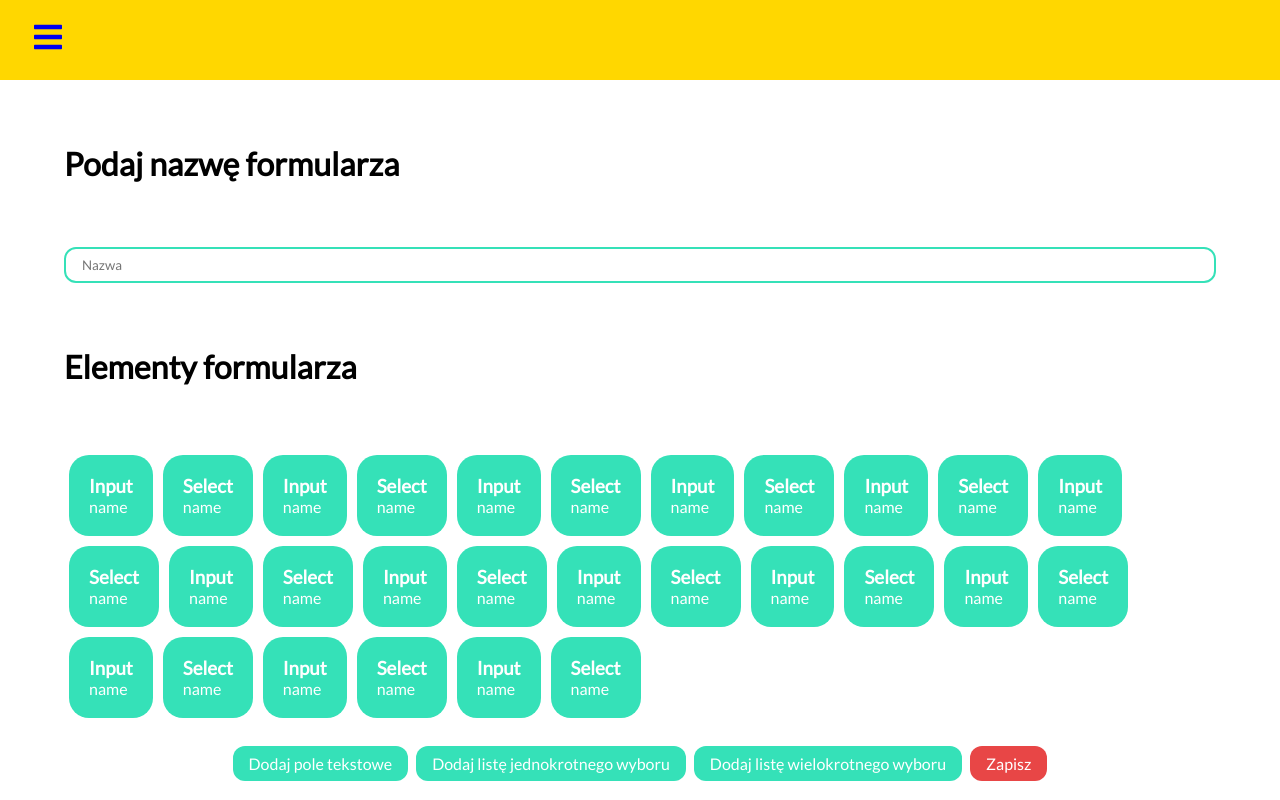
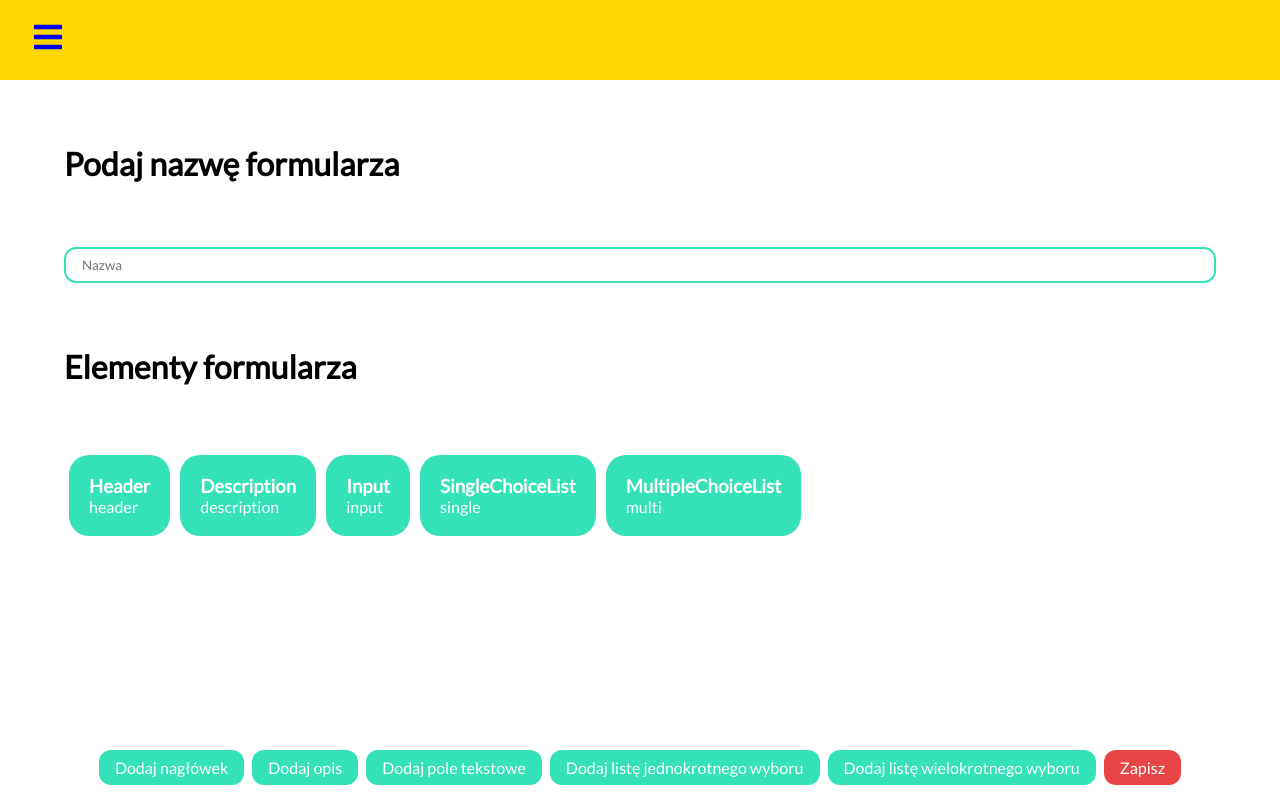
Before and after one commit to ArkadiuszDatka/immoqee-platform, a React (Create React App) app in the folder immoqee-platform/: page /create_form in a window 1280 px wide. Built offline with nearby package versions, Linux system fonts and the light colour scheme.

Commit message:
in progress

```diff
--- /dev/null
+++ b/immoqee-platform/src/core/data_model/description_data_model.js
@@ -0,0 +1,8 @@
+export default class DescriptionDataModel {
+    constructor(value, name, hint = "Podaj opis pola", type = "Description") {
+        this.value = value;
+        this.name = name;
+        this.hint = hint;
+        this.type = type;
+    }
+}
--- /dev/null
+++ b/immoqee-platform/src/core/data_model/header_data_model.js
@@ -0,0 +1,8 @@
+export default class HeaderDataModel {
+    constructor(value, name, hint = "Podaj nazwę nagłówka", type = "Header") {
+        this.value = value;
+        this.name = name;
+        this.hint = hint;
+        this.type = type;
+    }
+}
--- /dev/null
+++ b/immoqee-platform/src/core/data_model/input_data_model.js
@@ -0,0 +1,9 @@
+export default class InputDataModel {
+  constructor(value, name, desc, hint, type = "Input") {
+    this.value = value;
+    this.name = name;
+    this.desc = desc;
+    this.hint = hint;
+    this.type = type;
+  }
+}
--- a/immoqee-platform/src/core/data_model/input_form_data_model.js
+++ /dev/null
@@ -1,15 +0,0 @@
-export default class InputFormDataModel {
-  constructor(name, desc, hint, type = "Input") {
-    this.type = type;
-    this.name = name;
-    this.desc = desc;
-    this.hint = hint;
-  }
-}
-
-/*
-  state = {
-    name:"",
-    desc:"",
-  }
-*/
--- /dev/null
+++ b/immoqee-platform/src/core/data_model/multiple_choice_list_data_model.js
@@ -0,0 +1,10 @@
+export default class MultipleChoiceListDataModel {
+    constructor(value, list, name, desc, hint = "Wybierz klilka z dostępnych opcji", type = "MultipleChoiceList") {
+        this.value = value;
+        this.list = list;
+        this.name = name;
+        this.desc = desc;
+        this.hint = hint;
+        this.type = type;
+    }
+}
--- /dev/null
+++ b/immoqee-platform/src/core/data_model/single_choice_list_data_model.js
@@ -0,0 +1,10 @@
+export default class SingleChoiceListDataModel {
+    constructor(value, list, name, desc, hint = "Wybierz jedeną z dostępnych opcji", type = "SingleChoiceList") {
+        this.value = value;
+        this.list = list;
+        this.name = name;
+        this.desc = desc;
+        this.hint = hint;
+        this.type = type;
+    }
+}
--- a/immoqee-platform/src/features/new_forms/pages/new_form_page.css
+++ b/immoqee-platform/src/features/new_forms/pages/new_form_page.css
@@ -24,7 +24,7 @@
   text-decoration: none;
   display: inline-block;
   font-size: 16px;
-  margin: 4px 4px;
+  margin-left: 8px;
   cursor: pointer;
 }
 
@@ -38,7 +38,8 @@
   text-decoration: none;
   display: inline-block;
   font-size: 16px;
-  margin: 4px 4px;
+  margin-left: 8px;
+  margin-right: 8px;
   cursor: pointer;
 }
 
--- a/immoqee-platform/src/features/new_forms/pages/new_form_page.js
+++ b/immoqee-platform/src/features/new_forms/pages/new_form_page.js
@@ -2,7 +2,11 @@ import React, { useState } from "react";
 import Select from "react-select";
 import "./new_form_page.css";
 import ListOfFormElements from "../components/list_of_form_elements";
-import InputFormDataModel from "../../../core/data_model/input_form_data_model";
+import HeaderDataModel from "../../../core/data_model/header_data_model";
+import DescriptionDataModel from "../../../core/data_model/description_data_model";
+import InputDataModel from "../../../core/data_model/input_data_model";
+import SingleChoiceListDataModel from "../../../core/data_model/single_choice_list_data_model";
+import MultipleChoiceListDataModel from "../../../core/data_model/multiple_choice_list_data_model";
 
 const NewFormPage = () => {
   const options = [
@@ -12,34 +16,11 @@ const NewFormPage = () => {
   ];
 
   const [formData, setFormData] = useState([
-    new InputFormDataModel("name", "desc", "hint"),
-    new InputFormDataModel("name", "desc", "hint", "Select"),
-    new InputFormDataModel("name", "desc", "hint"),
-    new InputFormDataModel("name", "desc", "hint", "Select"),
-    new InputFormDataModel("name", "desc", "hint"),
-    new InputFormDataModel("name", "desc", "hint", "Select"),
-    new InputFormDataModel("name", "desc", "hint"),
-    new InputFormDataModel("name", "desc", "hint", "Select"),
-    new InputFormDataModel("name", "desc", "hint"),
-    new InputFormDataModel("name", "desc", "hint", "Select"),
-    new InputFormDataModel("name", "desc", "hint"),
-    new InputFormDataModel("name", "desc", "hint", "Select"),
-    new InputFormDataModel("name", "desc", "hint"),
-    new InputFormDataModel("name", "desc", "hint", "Select"),
-    new InputFormDataModel("name", "desc", "hint"),
-    new InputFormDataModel("name", "desc", "hint", "Select"),
-    new InputFormDataModel("name", "desc", "hint"),
-    new InputFormDataModel("name", "desc", "hint", "Select"),
-    new InputFormDataModel("name", "desc", "hint"),
-    new InputFormDataModel("name", "desc", "hint", "Select"),
-    new InputFormDataModel("name", "desc", "hint"),
-    new InputFormDataModel("name", "desc", "hint", "Select"),
-    new InputFormDataModel("name", "desc", "hint"),
-    new InputFormDataModel("name", "desc", "hint", "Select"),
-    new InputFormDataModel("name", "desc", "hint"),
-    new InputFormDataModel("name", "desc", "hint", "Select"),
-    new InputFormDataModel("name", "desc", "hint"),
-    new InputFormDataModel("name", "desc", "hint", "Select"),
+    new HeaderDataModel("val", "header"),
+    new DescriptionDataModel("val", "description"),
+    new InputDataModel("val", "input", "desc", "hint"),
+    new SingleChoiceListDataModel("val", [], "single", "desc"),
+    new MultipleChoiceListDataModel("val", [], "multi", "desc"),
   ]);
   const [selectItems, setSelectItems] = useState([]);
   const [inputText, setInputText] = useState("");
@@ -57,6 +38,12 @@ const NewFormPage = () => {
       <h1 className="newFormMainPageH1">Elementy formularza</h1>
       <ListOfFormElements list={formData} />{" "}
       <div className="newFormMainPageButtonBar">
+        <button className="newFormMainPageAddButton" onClick={() => {}}>
+          Dodaj nagłówek
+        </button>
+        <button className="newFormMainPageAddButton" onClick={() => {}}>
+          Dodaj opis
+        </button>
         <button
           className="newFormMainPageAddButton"
           onClick={() => {
```
